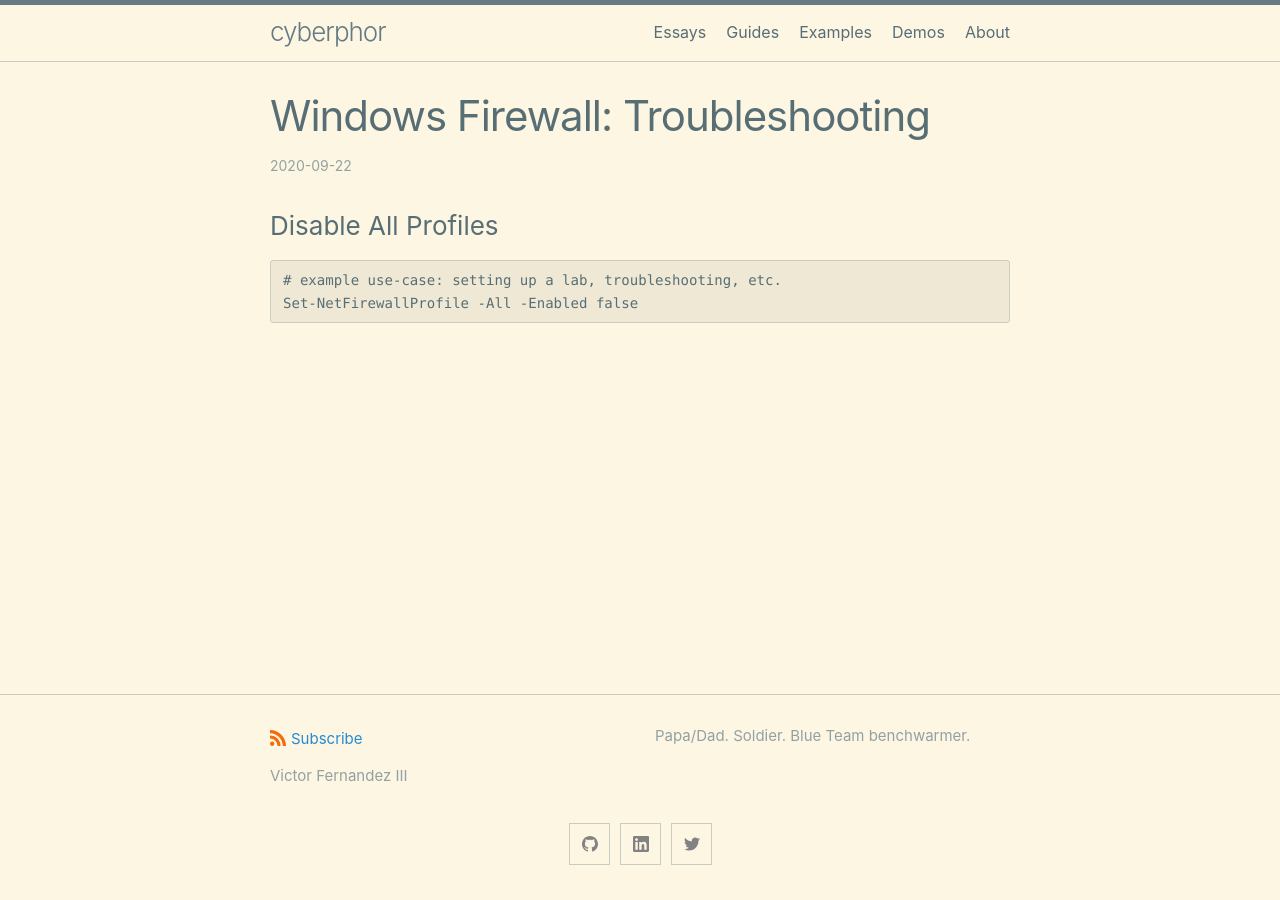
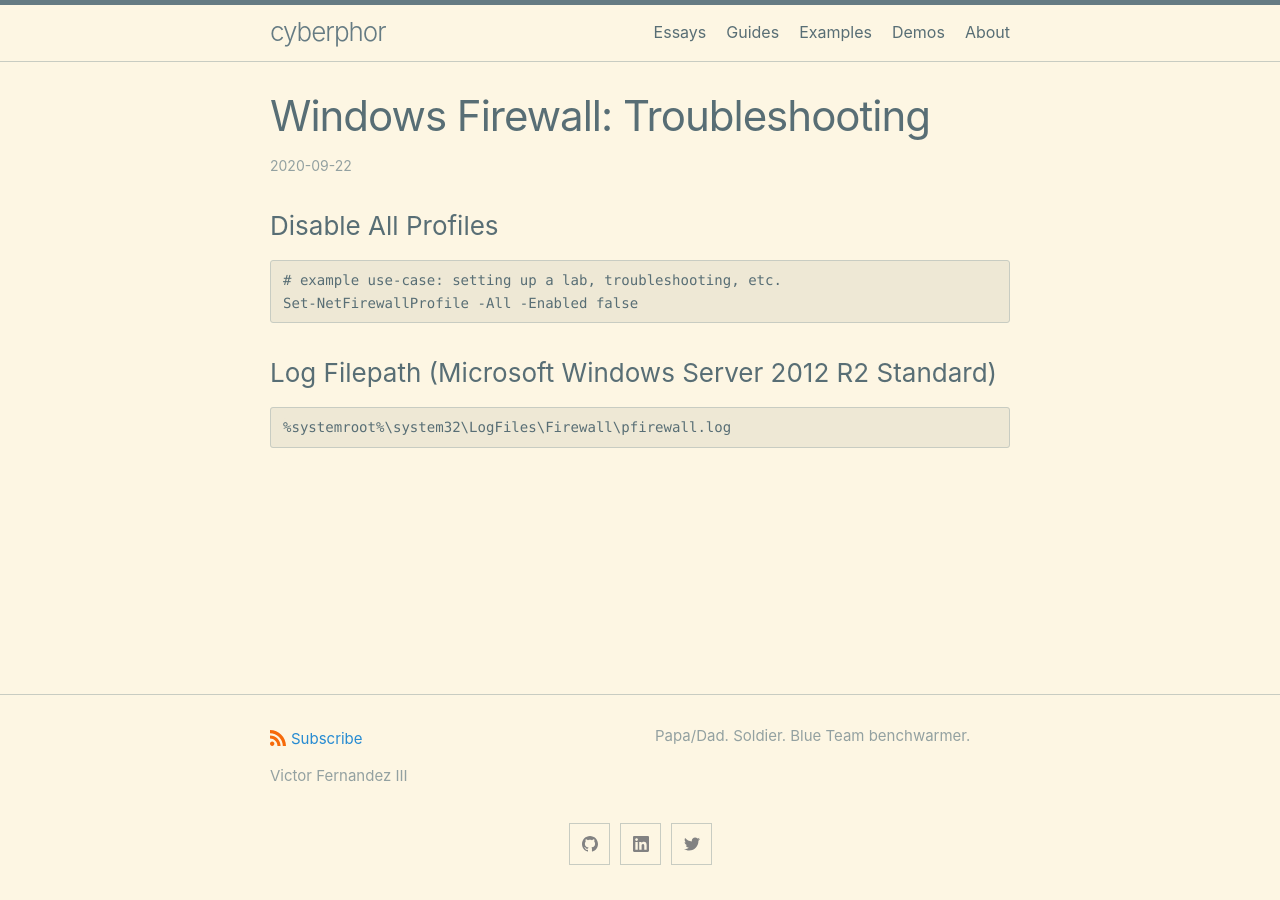
Before and after one commit to cyberphor/blog, a Jekyll site: the page built from _posts/guides/2020-09-22-windows-firewall-troubleshooting.md, in a window 1280 px wide. Built offline with Jekyll 4.4.1, drawn with Linux system fonts in a browser that asks for light colours.

Commit message:
Update and rename 2020-09-22-windows-firewall.md to 2020-09-22-windows-firewall-troubleshooting.md

````diff
--- a/_posts/guides/2020-09-22-windows-firewall.md
+++ b/_posts/guides/2020-09-22-windows-firewall-troubleshooting.md
@@ -11,3 +11,8 @@ subcategory: guides
 # example use-case: setting up a lab, troubleshooting, etc.
 Set-NetFirewallProfile -All -Enabled false
 ```
+
+### Log Filepath (Microsoft Windows Server 2012 R2 Standard)
+```
+%systemroot%\system32\LogFiles\Firewall\pfirewall.log
+```
````
